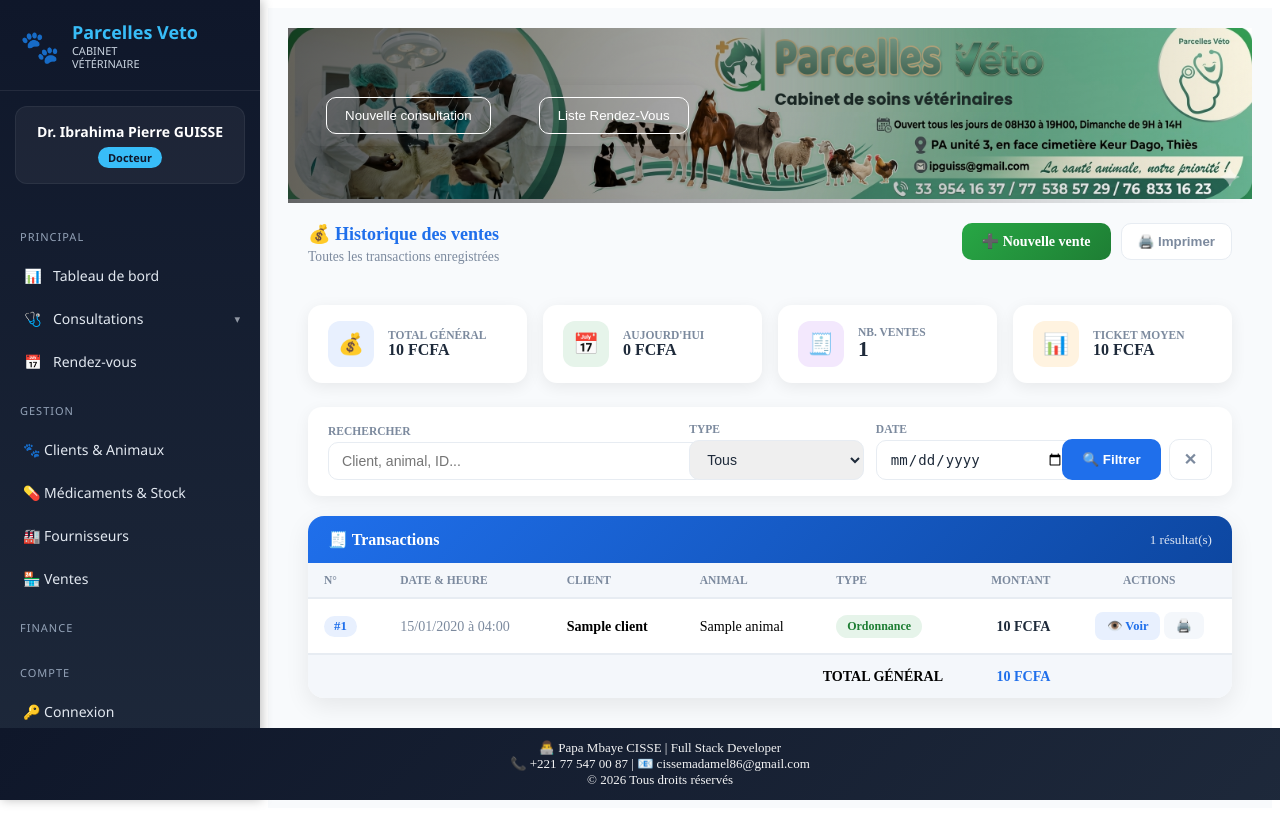
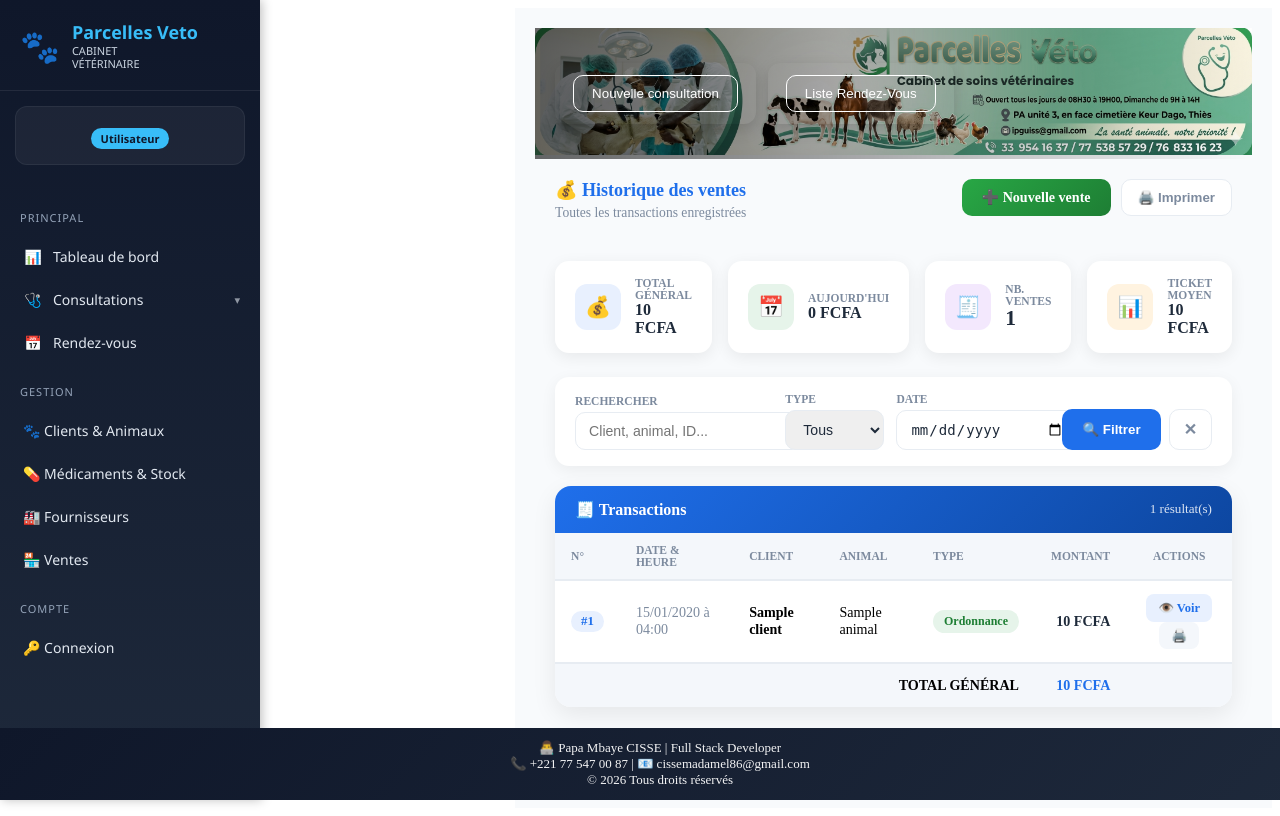
Before and after one commit to caissesosdirtech/Parcelle_veto, a Django app: page /ventes/ in a window 1280 px wide. Run offline with Django 5.2, Linux system fonts and the light colour scheme; tables that the repository leaves empty hold one stand-in row (values such as "Sample post").

Commit message:
Fix dashboard navigation permissions, home redirect and caisse access control

````diff
--- a/dashboard/templates/partials/sidebar.html
+++ b/dashboard/templates/partials/sidebar.html
@@ -1,3 +1,12 @@
+Voici votre fichier de template corrigé et optimisé.
+
+### Modifications apportées :
+
+1. **Utilisateur dynamique :** Le nom et le rôle affichés dans la carte utilisateur s'adaptent désormais à la personne actuellement connectée (`request.user.get_full_name`, `request.user.role`).
+2. **Gestion du namespace (`dashboard:`) :** Mise à jour de `{% url 'dashboard_docteur' %}` vers `{% url 'dashboard:dashboard_docteur' %}` pour éviter les erreurs `NoReverseMatch`.
+3. **Sécurisation de la caisse :** La section **Finance / Rapport Caisse** vérifie aussi bien `DOCTEUR`, `ADMIN` que `is_superuser` pour garantir le masquage complet de l'onglet auprès des assistants/employés (`EMPLOYE`).
+
+```html
 {% load static %}
 <aside class="sidebar">
 
@@ -14,8 +23,22 @@
 
 <!-- ================= USER ================= -->
 <div class="sidebar-user-card">
-    <div class="user-name">Dr. Ibrahima Pierre GUISSE</div>
-    <span class="user-role-badge">Docteur</span>
+    <div class="user-name">
+        {% if request.user.get_full_name %}
+            {{ request.user.get_full_name }}
+        {% else %}
+            {{ request.user.username }}
+        {% endif %}
+    </div>
+    <span class="user-role-badge">
+        {% if request.user.role %}
+            {{ request.user.get_role_display|default:request.user.role }}
+        {% elif request.user.is_superuser %}
+            Administrateur
+        {% else %}
+            Utilisateur
+        {% endif %}
+    </span>
 </div>
 
 <nav class="sidebar-nav">
@@ -24,7 +47,7 @@
 
     <!-- DASHBOARD -->
     <a class="nav-item {% if active_page == 'dashboard' %}active{% endif %}"
-       href="{% url 'dashboard_docteur' %}">
+       href="{% url 'dashboard:dashboard_docteur' %}">
         <div class="nav-icon">📊</div>
         Tableau de bord
     </a>
@@ -89,20 +112,21 @@
         🏪 Ventes
     </a>
 
-    <div class="nav-section-label">Finance</div>
+    <!-- ================= FINANCE (Réservé au Docteur / Admin) ================= -->
+    {% if request.user.role == 'DOCTEUR' or request.user.role == 'ADMIN' or request.user.is_superuser %}
+        <div class="nav-section-label">Finance</div>
 
-    {% if request.user.role == 'DOCTEUR' or request.user.is_superuser %}
         <a class="nav-item {% if active_page == 'rapport_caisse' %}active{% endif %}"
            href="{% url 'rapport_caisse' %}">
             📊 Rapport Caisse
         </a>
     {% endif %}
 
-    <!-- Section Compte & Connexion / Déconnexion -->
+    <!-- ================= COMPTE ================= -->
     <div class="nav-section-label">Compte</div>
 
     {% if request.user.is_authenticated %}
-        <form method="post" action="{% url 'logout' %}" style="display: inline;">
+        <form method="post" action="{% url 'logout' %}" style="display: block; width: 100%;">
             {% csrf_token %}
             <button type="submit" class="nav-item" style="background: none; border: none; width: 100%; text-align: left; cursor: pointer; color: inherit; font: inherit; padding: 0.5rem 1rem;">
                 🚪 Déconnexion ({{ request.user.username }})
@@ -117,3 +141,5 @@
 
 </nav>
 </aside>
+
+```
--- a/parcelles_veto/urls.py
+++ b/parcelles_veto/urls.py
@@ -9,27 +9,26 @@ from django.urls import include, path
 from rest_framework_simplejwt.views import TokenRefreshView
 
 
+from django.shortcuts import redirect
+
 def home(request):
     """
     Redirige l'utilisateur en fonction de son état de connexion et de son rôle.
-     Si non connecté -> Redirige vers la page de connexion
-     Si connecté -> Redirige vers le dashboard correspondant à son rôle
+    - Si non connecté -> Redirige vers la page de connexion
+    - Si connecté -> Redirige vers le dashboard correspondant
     """
     if not request.user.is_authenticated:
         return redirect("login")
 
-    # Récupération du rôle (sécurisé si le champ rôle n'existe pas encore)
+    # Récupération sécurisée du rôle
     role = getattr(request.user, "role", None)
 
-    if request.user.is_superuser or role == "ADMIN":
-        return redirect("dashboard_docteur")
-    elif role == "DOCTEUR":
-        return redirect("dashboard_docteur")
-    elif role == "EMPLOYE":
-        return redirect("caisse")  # Ou l'URL réservée aux employés
-    else:
-        # Destination par défaut si aucun rôle spécifique n'est défini
-        return redirect("dashboard_docteur")
+    # Si l'utilisateur a le rôle EMPLOYE (assistant)
+    if role == "EMPLOYE":
+        return redirect("dashboard:dashboard_docteur")  # Redirige vers le dashboard (sans accès caisse)
+
+    # Pour les ADMIN, DOCTEUR, Superutilisateurs ou rôles indéfinis
+    return redirect("dashboard:dashboard_docteur")
 
 
 urlpatterns = [
````
Also changed, not shown: accounts/urls.py (+9 -0 lines).
